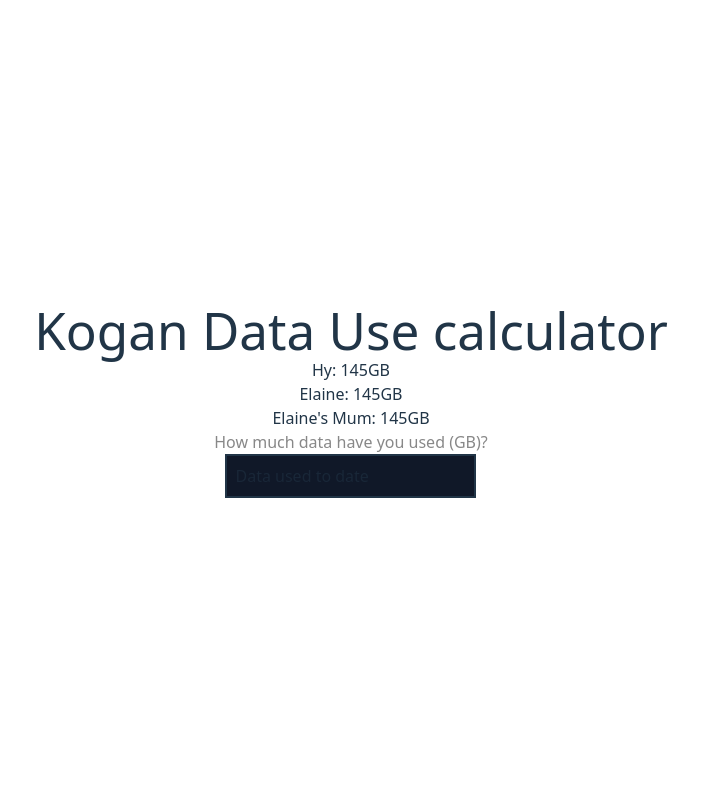
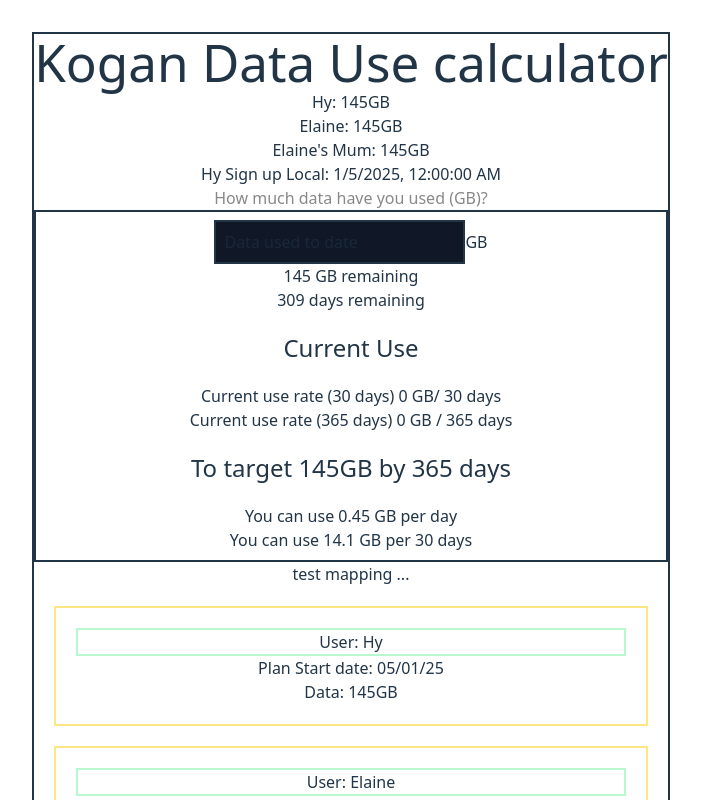
Before and after one commit to hybee234/kogan-mobile-data, a React (Vite) app in the folder client/: page / in a window 1280 px wide. Shown: the top 800 px of the page, without its empty margins (289-990 px from the left). Built offline with nearby package versions, Linux system fonts and the light colour scheme.

Commit message:
single user calculations online - to implement mapping array

```diff
--- a/client/package.json
+++ b/client/package.json
@@ -11,6 +11,7 @@
   },
   "dependencies": {
     "@tailwindcss/vite": "^4.0.9",
+    "dayjs": "^1.11.13",
     "react": "^19.0.0",
     "react-dom": "^19.0.0",
     "tailwindcss": "^4.0.9"
--- a/client/src/App.jsx
+++ b/client/src/App.jsx
@@ -1,10 +1,10 @@
 
-import Form from "./components/Form";
+import Main from "./components/Main";
 import './App.css'
 
 
 function App() {
-  return <Form />
+  return <Main />
 }
 
 export default App
--- a/client/src/components/Form.jsx
+++ /dev/null
@@ -1,51 +0,0 @@
-import { useState } from 'react'
-import reactLogo from './../assets/react.svg'
-import viteLogo from '/vite.svg'
-
-function Form() {
-
-
-    //Your own code ...
-    const [dataUsed, setDataUsed] = useState ('')
-    const [hy, setHy] = useState(145)
-    const [elaine, setElaine] = useState(145)
-    const [elainemum, setElaineMum] = useState(145)
-
-
-    const handleInputChange = (e) => {
-        console.log(e)
-        const { dataUsed, value } = e.target;
-        console.log (e.target.value)
-        return setDataUsed(value)
-    };
-
-
-
-
-    return (
-        <div>
-            <h1> Kogan Data Use calculator</h1>
-
-            <p>Hy: {hy}GB</p>
-            <p>Elaine: {elaine}GB</p>
-            <p>Elaine's Mum: {elainemum}GB</p>
-
-            <p className="read-the-docs ">
-                How much data have you used (GB)?
-            </p>
-
-
-            <input
-                className = "border-2 p-2 bg-gray-900"
-                value={dataUsed}
-                name="dataUsed"
-                onChange={handleInputChange}
-                type="numeric"
-                placeholder="Data used to date"
-            />
-        </div>
-    )
-
-}
-
-export default Form;
--- /dev/null
+++ b/client/src/components/Main.jsx
@@ -0,0 +1,137 @@
+import dayjs from 'dayjs'
+import { useState } from 'react'
+
+
+function Main() {
+
+    const users = [
+        {
+            id: 1,
+            name: "Hy",
+            data: 145,
+            start: "2025-01-05"
+        },
+        {
+            id: 2,
+            name: "Elaine",
+            data: 145,
+            start: "2025-01-05"
+        },
+        {
+            id: 3,
+            name: "Elaine Mum",
+            data: 145,
+            start: "2025-01-27"
+        }
+    ]
+
+
+
+    //Your own code ...
+    const [dataUsed, setDataUsed] = useState ('')
+    const [hy, setHy] = useState(145)
+    const [elaine, setElaine] = useState(145)
+    const [elainemum, setElaineMum] = useState(145)
+
+    const userPlanStartEpoch = new Date(users[0].start)
+    const userPlanStart = new Date(userPlanStartEpoch).toLocaleString()   // Date Hy Signed up
+
+    const nowEpoch = Date.now()
+    const now = new Date(nowEpoch).toLocaleString()
+
+    const handleInputChange = (e) => {
+        //console.log(e)
+        const { dataUsed, value } = e.target;
+        //console.log (e.target.value)
+        return setDataUsed(value)
+    };
+
+    let userData = 145
+    let remainingData = userData - dataUsed
+
+    const diffTime = Math.abs(nowEpoch - userPlanStartEpoch);   // Milliseconds - Do calculations using epoch time!!
+    const elapsedDays = Math.floor(diffTime / (1000 * 60 * 60 * 24))  // Days - Do calculations using epoch time!!
+    const remainDays = 365 - elapsedDays
+    const currentUseRate = dataUsed / elapsedDays *30
+    const currentUseRate2dec = Math.round(dataUsed / elapsedDays *30 *20) / 20   //round to 2 decimal place
+    const currentUseRate365 = Math.round(dataUsed / elapsedDays *365 *20) / 20   //round to 2 decimal place
+
+    const targetUseRatedaily = Math.round( remainingData / remainDays * 20) /20 // target daily use rate
+    const targetUseRate30 = Math.round( remainingData / remainDays * 30 * 20) /20 // target 30 day use rate
+
+    return (
+        <div className = "border-2">
+            <h1> Kogan Data Use calculator</h1>
+
+            <p>Hy: {hy}GB</p>
+            <p>Elaine: {elaine}GB</p>
+            <p>Elaine's Mum: {elainemum}GB</p>
+
+
+            {/* <p>Hy Sign up Epoch: {hySignUpEpoch}</p> */}
+            <p>Hy Sign up Local: {userPlanStart}</p>
+
+
+
+            <p className="read-the-docs ">
+                How much data have you used (GB)?
+            </p>
+
+            <div className = "border-2 p-2">
+
+                <input
+                    className = "border-2 p-2 bg-gray-900"
+                    value={dataUsed}
+                    name="dataUsed"
+                    onChange={handleInputChange}
+                    type="numeric"
+                    placeholder="Data used to date"
+                />GB
+
+            <p>{remainingData} GB remaining</p>
+            {/* <p>Difference Time (milliseconds): {diffTime}</p> */}
+            <p>{remainDays} days remaining</p>
+
+            <h2 className = "text-2xl p-5"> Current Use </h2>
+            <p>Current use rate (30 days) {currentUseRate2dec} GB/ 30 days</p>
+            <p>Current use rate (365 days) {currentUseRate365} GB / 365 days</p>
+
+            {/* This means you will be under/over by x GB */}
+
+            <h2 className = "text-2xl p-5"> To target 145GB by 365 days</h2>
+
+            <p> You can use {targetUseRatedaily} GB per day </p>
+            <p> You can use {targetUseRate30} GB per 30 days </p>
+
+            {/* You must decrease/can increase your data usage */}
+
+
+            </div>
+
+
+        <div>
+            test mapping ...
+                {
+                users.map((users) => {
+                    return (
+                        <div className= "flex-wrap border-2 border-amber-200 p-5 m-5" key={users.id}>
+                            <p className = "w-full border-2 border-green-200">User: {users.name}</p>
+                            <p className = "w-full">Plan Start date: {dayjs(users.start).format('DD/MM/YY')}</p>
+                            <p className = "w-full">Data: {users.data}GB </p>
+
+
+
+
+                         </div>
+                    )
+                })
+                }
+        </div>
+
+        </div>
+
+    )
+
+}
+
+export default Main;
```
Also changed, not shown: 1 other file (tests, documents, lock files or other folders).
